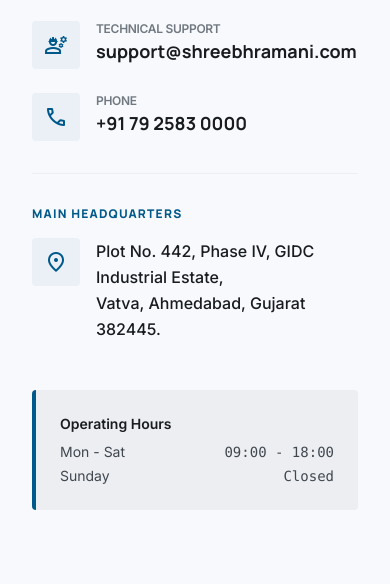
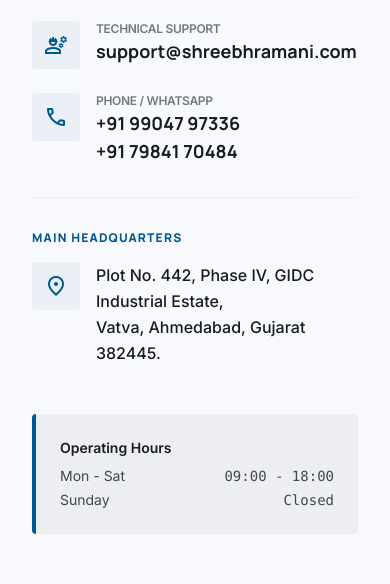
Before and after one commit to Mrptl/Shree-Bhramani-Enterprise, a website: page contact_us.html in a window 390 px wide. Shown: the part 1875-2459 px from the top of the page. Drawn offline with nearby package versions, Linux system fonts and the light colour scheme.

Commit message:
fix: update contact numbers and WhatsApp links across all pages
- Replace placeholder phone +91 79 2583 0000 with real numbers
- Contact page now shows both: +91 99047 97336 & +91 79841 70484 (clickable tel: links)
- WhatsApp FAB on all 6 pages updated to wa.me/919904797336 (primary number)

```diff
--- a/contact_us.html
+++ b/contact_us.html
@@ -142,8 +142,9 @@
 <span class="material-symbols-outlined text-primary" data-icon="call">call</span>
 </div>
 <div>
-<p class="text-xs font-bold text-outline uppercase tracking-tight">Phone</p>
-<a class="text-on-surface font-headline font-bold text-lg hover:text-primary transition-colors" href="tel:+917925830000">+91 79 2583 0000</a>
+<p class="text-xs font-bold text-outline uppercase tracking-tight">Phone / WhatsApp</p>
+<a class="text-on-surface font-headline font-bold text-lg hover:text-primary transition-colors block" href="tel:+919904797336">+91 99047 97336</a>
+<a class="text-on-surface font-headline font-bold text-lg hover:text-primary transition-colors block" href="tel:+917984170484">+91 79841 70484</a>
 </div>
 </div>
 </div>
@@ -290,7 +291,7 @@
 
     <script src="assets/main.js"></script>
     <!-- WhatsApp Floating Button -->
-    <a id="whatsapp-btn" href="https://wa.me/917925830000" target="_blank" rel="noopener" aria-label="Chat on WhatsApp">
+    <a id="whatsapp-btn" href="https://wa.me/919904797336" target="_blank" rel="noopener" aria-label="Chat on WhatsApp">
         <svg viewBox="0 0 24 24" xmlns="http://www.w3.org/2000/svg"><path d="M17.472 14.382c-.297-.149-1.758-.867-2.03-.967-.273-.099-.471-.148-.67.15-.197.297-.767.966-.94 1.164-.173.199-.347.223-.644.075-.297-.15-1.255-.463-2.39-1.475-.883-.788-1.48-1.761-1.653-2.059-.173-.297-.018-.458.13-.606.134-.133.298-.347.446-.52.149-.174.198-.298.298-.497.099-.198.05-.371-.025-.52-.075-.149-.669-1.612-.916-2.207-.242-.579-.487-.5-.669-.51-.173-.008-.371-.01-.57-.01-.198 0-.52.074-.792.372-.272.297-1.04 1.016-1.04 2.479 0 1.462 1.065 2.875 1.213 3.074.149.198 2.096 3.2 5.077 4.487.709.306 1.262.489 1.694.625.712.227 1.36.195 1.871.118.571-.085 1.758-.719 2.006-1.413.248-.694.248-1.289.173-1.413-.074-.124-.272-.198-.57-.347m-5.421 7.403h-.004a9.87 9.87 0 01-5.031-1.378l-.361-.214-3.741.982.998-3.648-.235-.374a9.86 9.86 0 01-1.51-5.26c.001-5.45 4.436-9.884 9.888-9.884 2.64 0 5.122 1.03 6.988 2.898a9.825 9.825 0 012.893 6.994c-.003 5.45-4.437 9.884-9.885 9.884m8.413-18.297A11.815 11.815 0 0012.05 0C5.495 0 .16 5.335.157 11.892c0 2.096.547 4.142 1.588 5.945L.057 24l6.305-1.654a11.882 11.882 0 005.683 1.448h.005c6.554 0 11.89-5.335 11.893-11.893a11.821 11.821 0 00-3.48-8.413z"/></svg>
     </a>
 </body></html>
```
Also changed, not shown: About_Contact.html (+1 -1 lines), CIJ_Printer_Detail.html (+1 -1 lines), Home.html (+1 -1 lines), Our_Printers.html (+1 -1 lines), index.html (+1 -1 lines).
